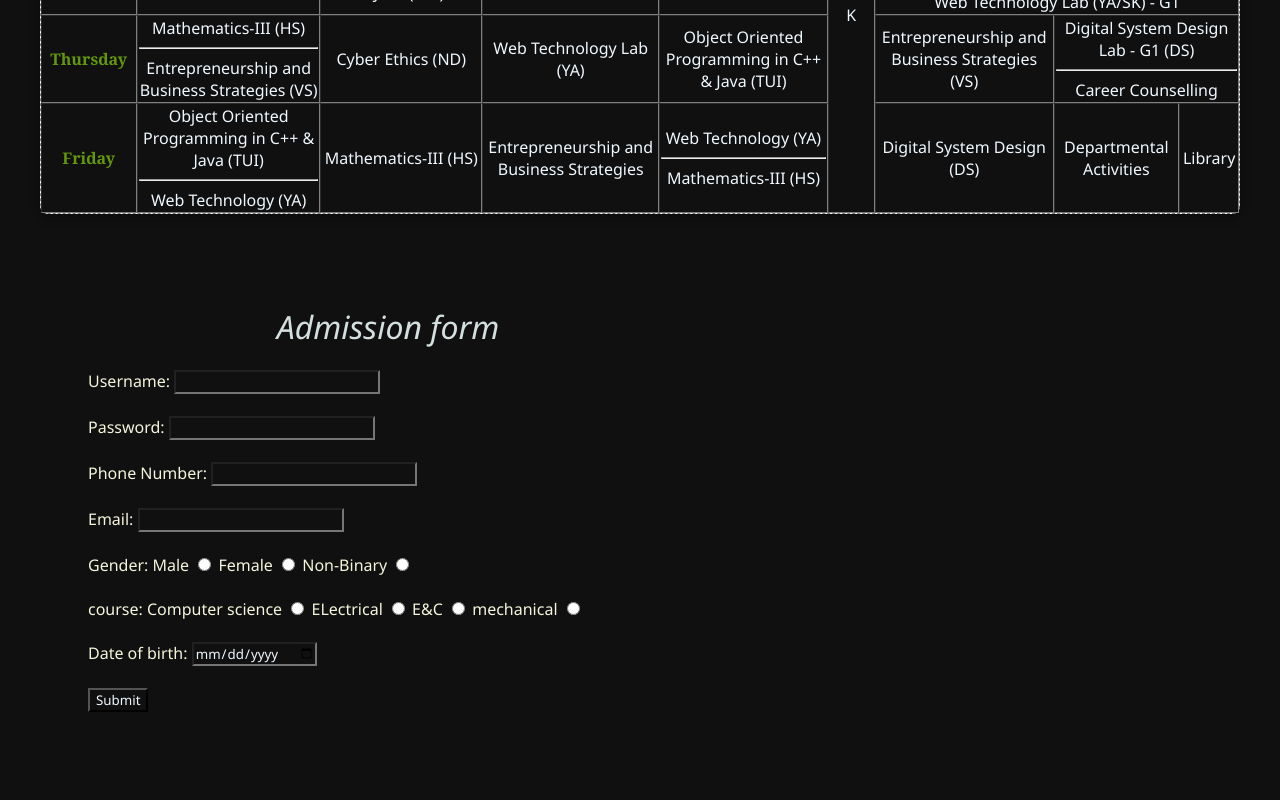
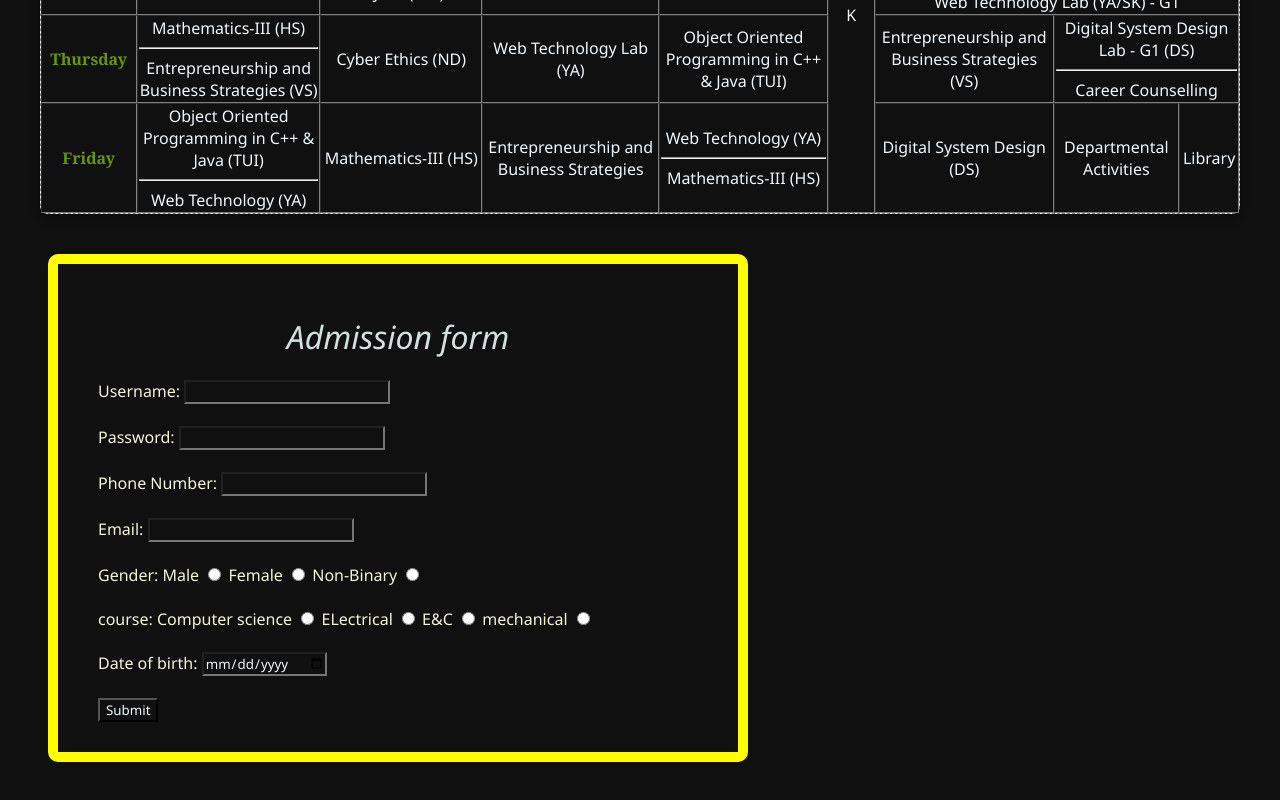
Before and after one commit to madhavraghavak47-rgb/webdev, a plain HTML site: page practical_1.html in a window 1280 px wide. Shown: the part 1080-1880 px from the top of the page. Drawn offline with Linux system fonts and the light colour scheme.

Commit message:
modification

```diff
--- a/practical.css
+++ b/practical.css
@@ -54,6 +54,7 @@ form {
     border-color: antiquewhite;
     border-width: 20px;
     font-family: 'Segoe UI', Tahoma, Geneva, Verdana, sans-serif;
+    border:10px solid yellow;
 }
 .container {
             max-width: 1100px;
```
